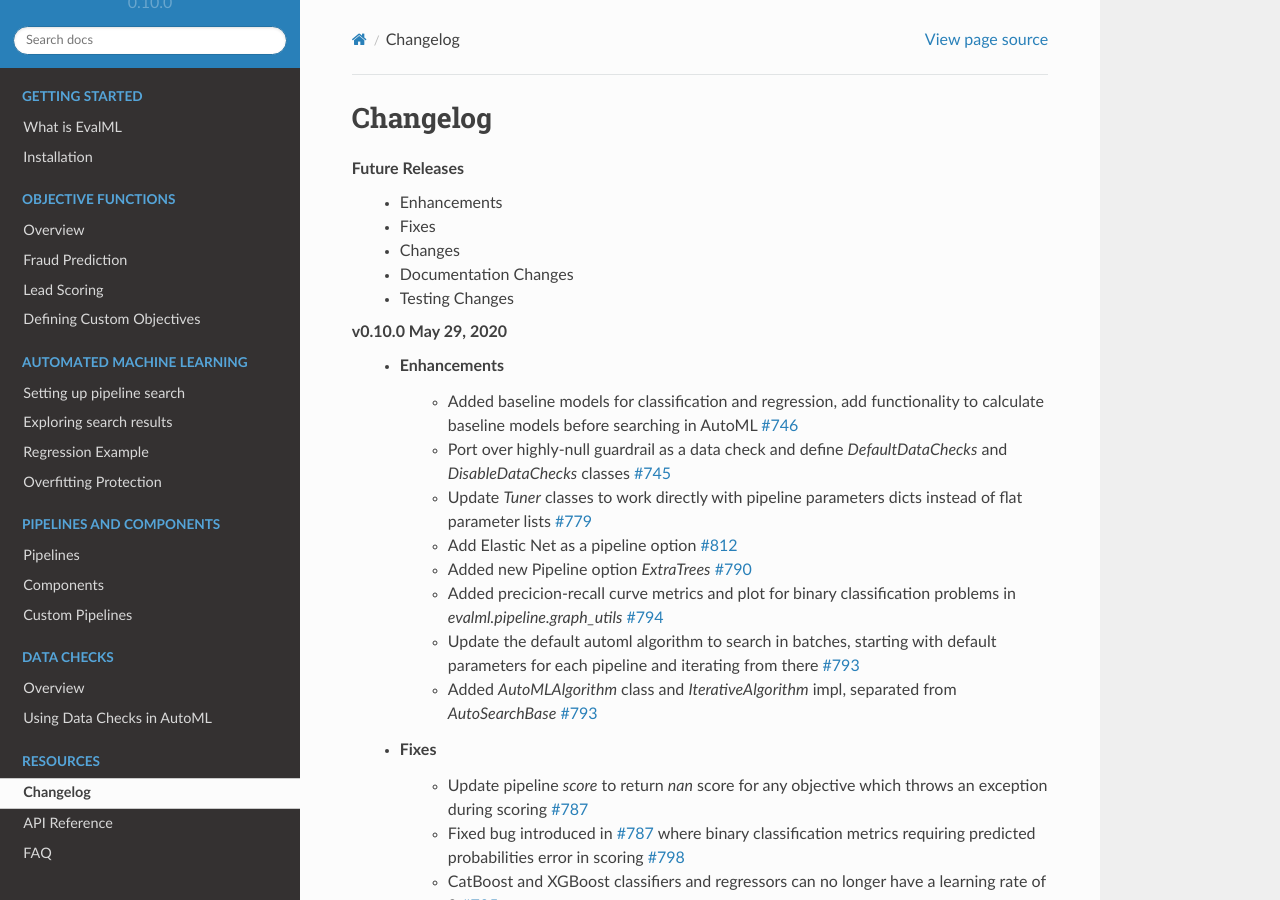
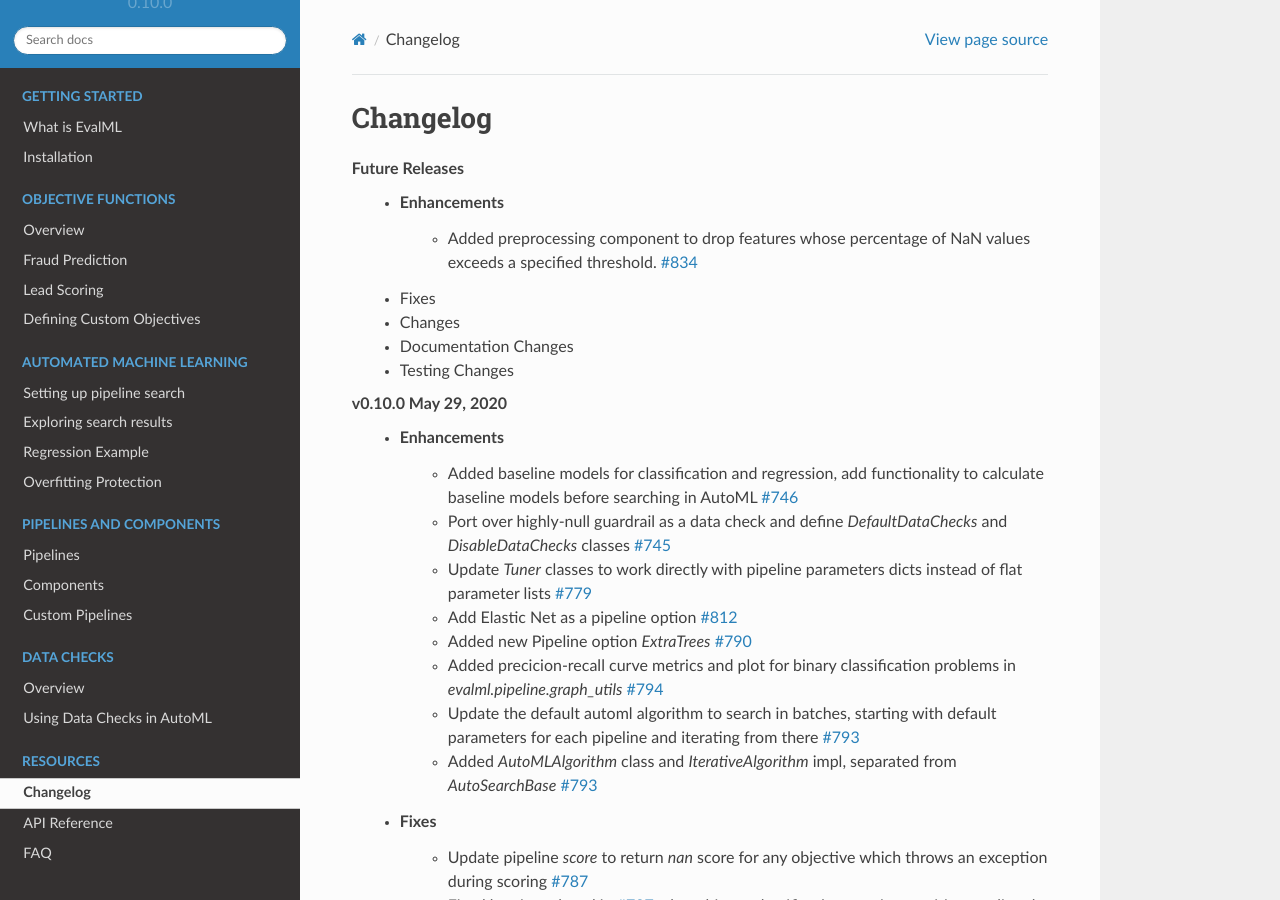
Before and after one commit to alteryx/evalml, a Sphinx documentation site: the page built from docs/source/changelog.rst, in a window 1280 px wide and 900 px high. Built offline with Sphinx 7.4.7 and the Read the Docs theme 2.0.0, drawn with Linux system fonts in a browser that asks for light colours; comment, search, counter and statistics services are not loaded.

Commit message:
changelog

```diff
--- a/docs/source/changelog.rst
+++ b/docs/source/changelog.rst
@@ -5,6 +5,7 @@
 
 **Future Releases**
     * Enhancements
+        * Added preprocessing component to drop features whose percentage of NaN values exceeds a specified threshold. :pr:`834`
     * Fixes
     * Changes
     * Documentation Changes
```
